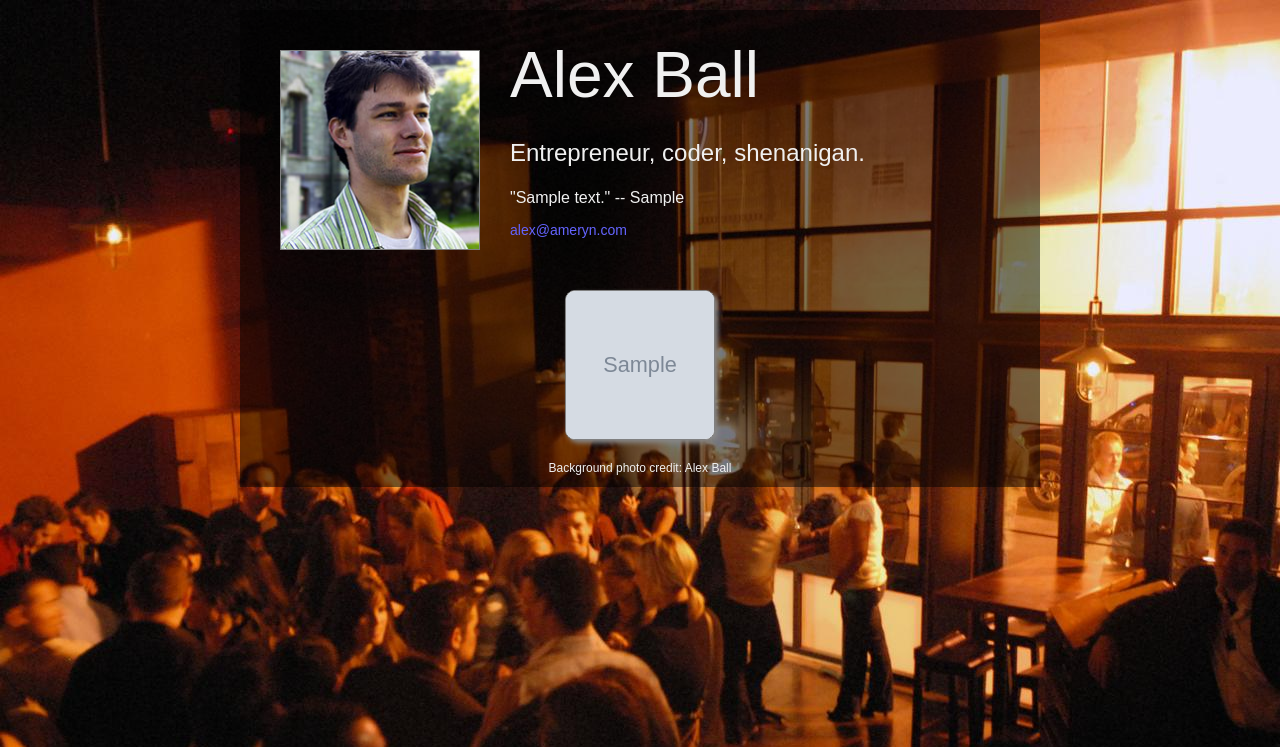
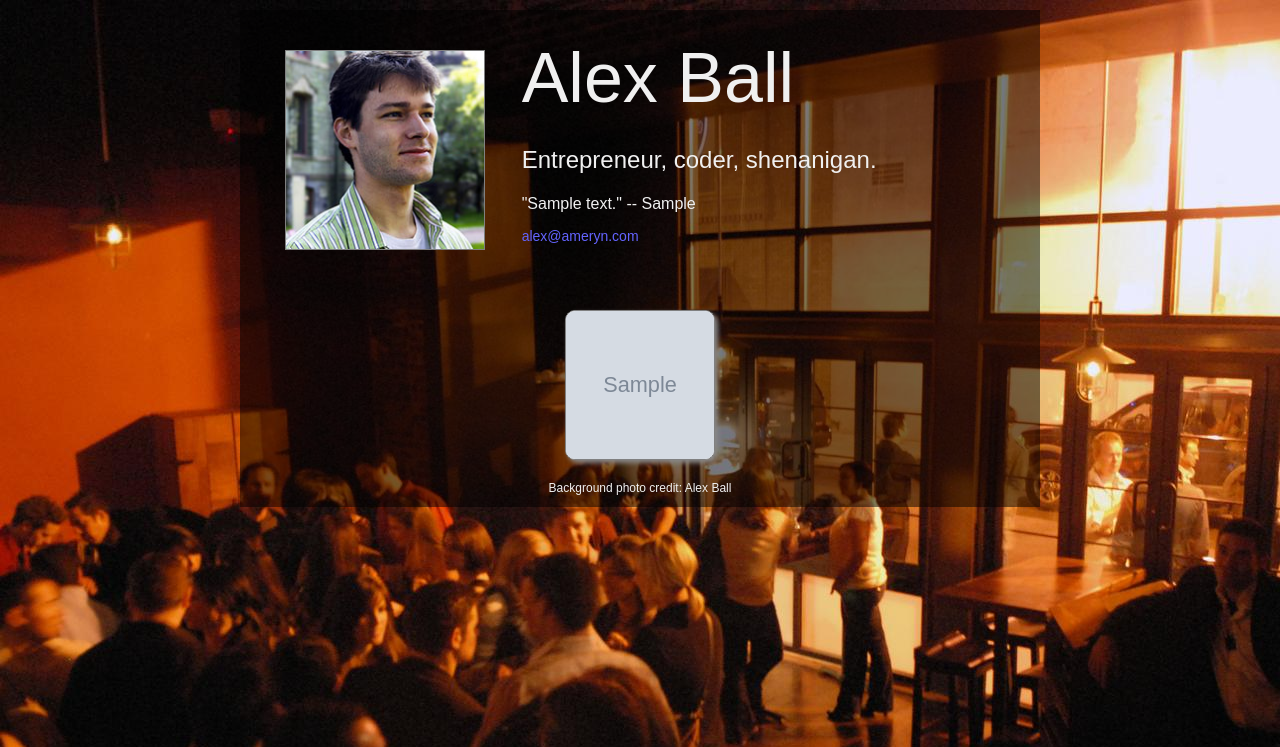
Before and after one commit to broxeph/djangalex, a Django app: page / in a window 1280 px wide. Shown: the top 747 px of the page. Run offline with Django 3.2, Linux system fonts and the light colour scheme; tables that the repository leaves empty hold one stand-in row (values such as "Sample post"); grey boxes marked "Sample" are stand-in pictures; some libraries are stand-ins or nearby versions.

Commit message:
Responsive home text, layout

```diff
--- a/djangalex/static/home/home.css
+++ b/djangalex/static/home/home.css
@@ -1,9 +1,10 @@
 body {
     background-image: url("level15.jpg");
+    background-repeat: repeat;
 }
 
 .content {
-    width: 800px;
+    max-width: 800px;
     margin: 10px auto 10px auto;
     padding: 10px;
     background: rgba(0, 0, 0, 0.5);
@@ -12,22 +13,19 @@ body {
 }
 
 .title {
-    font-size: 64px;
+    font-size: 5em;
     font-weight: lighter;
 }
 
 .headshot {
-    float: left;
     margin: 30px;
     width: 200px;
-    vertical-align: middle;
     border-style: solid;
     border-width: 1px;
     border-color: gray;
 }
 
 .subtitle {
-    font-size:24px;
     font-weight: lighter;
     margin-top: 30px;
 }
@@ -67,6 +65,11 @@ body {
     display: inline-block;
 }
 
+.boxes {
+    text-align: center;
+    margin-top: 20px;
+}
+
 .box img {
     height: 100%;
     width: 100%;
@@ -81,3 +84,9 @@ body {
 .box img:hover {
     opacity: 0.5;
 }
+
+.footnote {
+    text-align: center;
+    font-size: 12px;
+    padding-top: 10px;
+}
--- a/home/templates/home/index.html
+++ b/home/templates/home/index.html
@@ -21,26 +21,22 @@
     <script>try{Typekit.load({ async: true });}catch(e){}</script>
 </head>
 
-<div class="content">
-    <div class="header">
-        <div>
+<div class="container content">
+    <div class="row header">
+        <div class="col-md-4">
             <img src="{% static 'home/headshot.jpg' %}" class="headshot">
         </div>
-        <div style="float:left; width:380px;">
+        <div class="col-md-6">
             <h1 class="title">Alex Ball</h1>
-            <h2 class="subtitle">Entrepreneur, coder, shenanigan.</h2>
-            <p class="quote">
-                "{{ quote.text }}" -- {{ quote.source }}
-            </p>
+            <h3 class="subtitle">Entrepreneur, coder, shenanigan.</h3>
+            <p class="quote">"{{ quote.text }}" -- {{ quote.source }}</p>
             <p class="email">
                 <a href="mailto:alex@ameryn.com">{% bootstrap_icon "envelope" %}alex@ameryn.com</a>
             </p>
         </div>
     </div>
-    <div style="clear:both"></div>
-    <div style="text-align:center;">
+    <div class="row boxes">
         {% if boxes %}
-            </ul>
             {% for box in boxes %}
                 <div class="box">
                     <a href="{{ box.link_url }}">
@@ -48,11 +44,9 @@
                     </a>
                 </div>
             {% endfor %}
-        {% else %}
-            <p>No boxes are available.</p>
         {% endif %}
     </div>
-    <div style="text-align:center; font-size:12px; padding-top:10px;">
+    <div class="footnote">
         Background photo credit: Alex Ball
     </div>
 </div>
```
Also changed, not shown: README.md.
